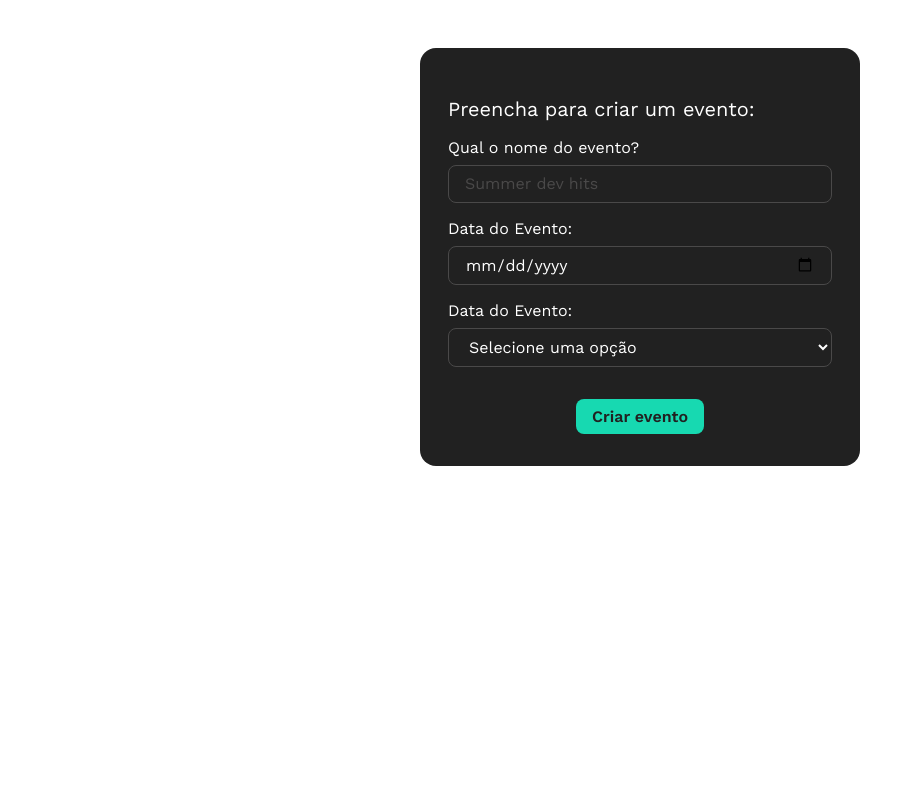
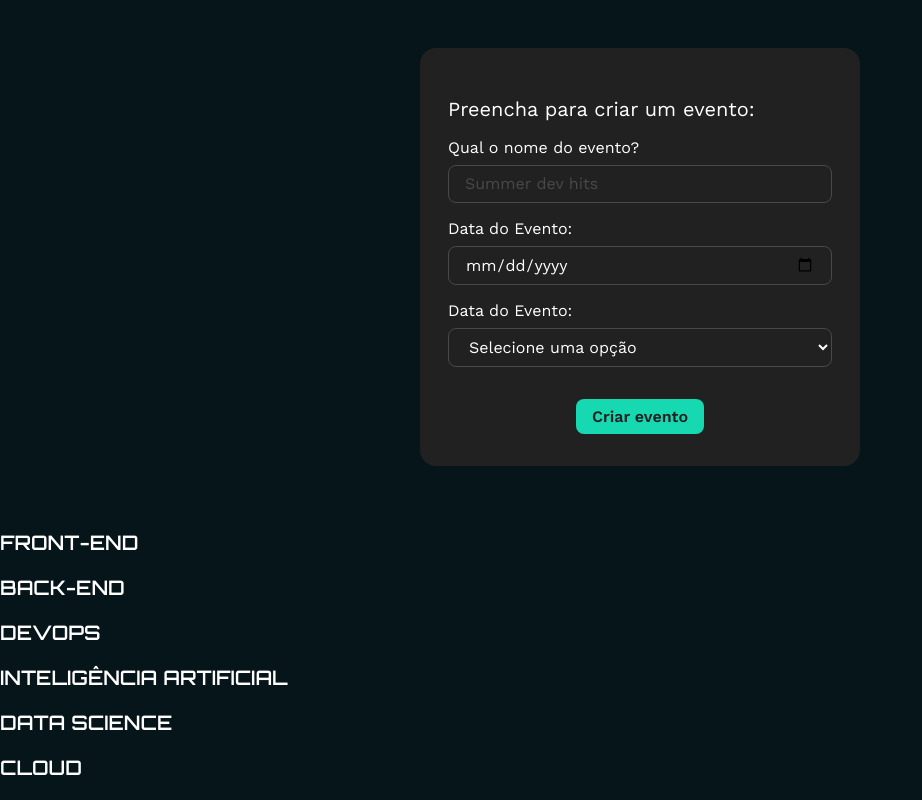
Before and after one commit to devmatheusv/tecboard, a React (Vite) app: page / in a window 1280 px wide. Shown: the part 699-1499 px from the top of the page, without its empty margins (0-922 px from the left). Before the commit the page ends 1229 px from the top, so only its background shows below. Built offline with nearby package versions, Linux system fonts and the light colour scheme.

Commit message:
criando componente tema e o seu estilo.

```diff
--- a/index.html
+++ b/index.html
@@ -9,9 +9,8 @@
   <link rel="preconnect" href="https://fonts.googleapis.com">
   <link rel="preconnect" href="https://fonts.gstatic.com" crossorigin>
   <link
-    href="https://fonts.googleapis.com/css2?family=Inter:ital,opsz,wght@0,14..32,100..900;1,14..32,100..900&family=Work+Sans:ital,wght@0,100..900;1,100..900&display=swap"
+    href="https://fonts.googleapis.com/css2?family=Inter:ital,opsz,wght@0,14..32,100..900;1,14..32,100..900&family=Orbitron:wght@400..900&family=Work+Sans:ital,wght@0,100..900;1,100..900&display=swap"
     rel="stylesheet">
-
 </head>
 
 <body>
--- a/src/App.css
+++ b/src/App.css
@@ -8,11 +8,3 @@
   display: flex;
   justify-content: center;
 }
-section {
-  background: linear-gradient(180deg, #17E4B9 0%, #091D24 100%);
-  display: flex;
-  justify-content: center;
-}
-section img {
-  max-width: 90%;
-}
--- a/src/App.jsx
+++ b/src/App.jsx
@@ -1,17 +1,63 @@
 import './App.css'
+import { Banner } from './componentes/Banner'
 import { FormularioDeEventos } from './componentes/FormularioDeEventos'
+import { Tema } from './componentes/Tema'
 // no react, componentes são FUNÇÕES
 
 function App() {
+
+  const temas = [
+    {
+      id: 1,
+      nome: 'front-end'
+    },
+    {
+      id: 2,
+      nome: 'back-end'
+    },
+    {
+      id: 3,
+      nome: 'devops'
+    },
+    {
+      id: 4,
+      nome: 'inteligência artificial'
+    },
+    {
+      id: 5,
+      nome: 'data science'
+    },
+    {
+      id: 6,
+      nome: 'cloud'
+    },
+  ]
+
   return (
     <main>
       <header>
         <img src="/logo.png" alt="" />
       </header>
+      <Banner />
+      <FormularioDeEventos />
       <section>
-        <img src="/banner.png" alt="" />
+        <Tema tema={temas[0]} />
       </section>
-      <FormularioDeEventos  />
+      <section>
+        <Tema tema={temas[1]} />
+      </section>
+      <section>
+        <Tema tema={temas[2]} />
+      </section>
+      <section>
+        <Tema tema={temas[3]} />
+      </section>
+      <section>
+        <Tema tema={temas[4]} />
+      </section>
+      <section>
+        <Tema tema={temas[5]} />
+      </section>
     </main>
   )
 }
--- /dev/null
+++ b/src/componentes/Banner/banner.estilos.css
@@ -0,0 +1,9 @@
+.banner {
+  background: linear-gradient(180deg, #17E4B9 0%, #091D24 100%);
+  display: flex;
+  justify-content: center;
+}
+
+.banner img {
+  max-width: 90%;
+}
--- /dev/null
+++ b/src/componentes/Banner/index.jsx
@@ -0,0 +1,9 @@
+import './banner.estilos.css'
+
+export function Banner() {
+  return (
+    <section className='banner'>
+      <img src="/banner.png" alt="" />
+    </section>
+  )
+}
--- /dev/null
+++ b/src/componentes/Tema/index.jsx
@@ -0,0 +1,6 @@
+import './tema.estilos.css'
+
+export function Tema({ tema }) {
+
+  return <h3 className='titulo-tema'>{tema.nome}</h3>
+}
--- /dev/null
+++ b/src/componentes/Tema/tema.estilos.css
@@ -0,0 +1,9 @@
+.titulo-tema {
+  color: #FFFFFF;
+  font-family: "Orbitron", sans-serif;
+  font-weight: 600;
+  font-size: 20px;
+  line-height: 125%;
+  letter-spacing: 10%;
+  text-transform: uppercase;
+}
--- a/src/index.css
+++ b/src/index.css
@@ -1,3 +1,6 @@
     * {
         font-family: "Work Sans", sans-serif;
     }
+    body {
+        background-color: #06151a;
+    }
```
